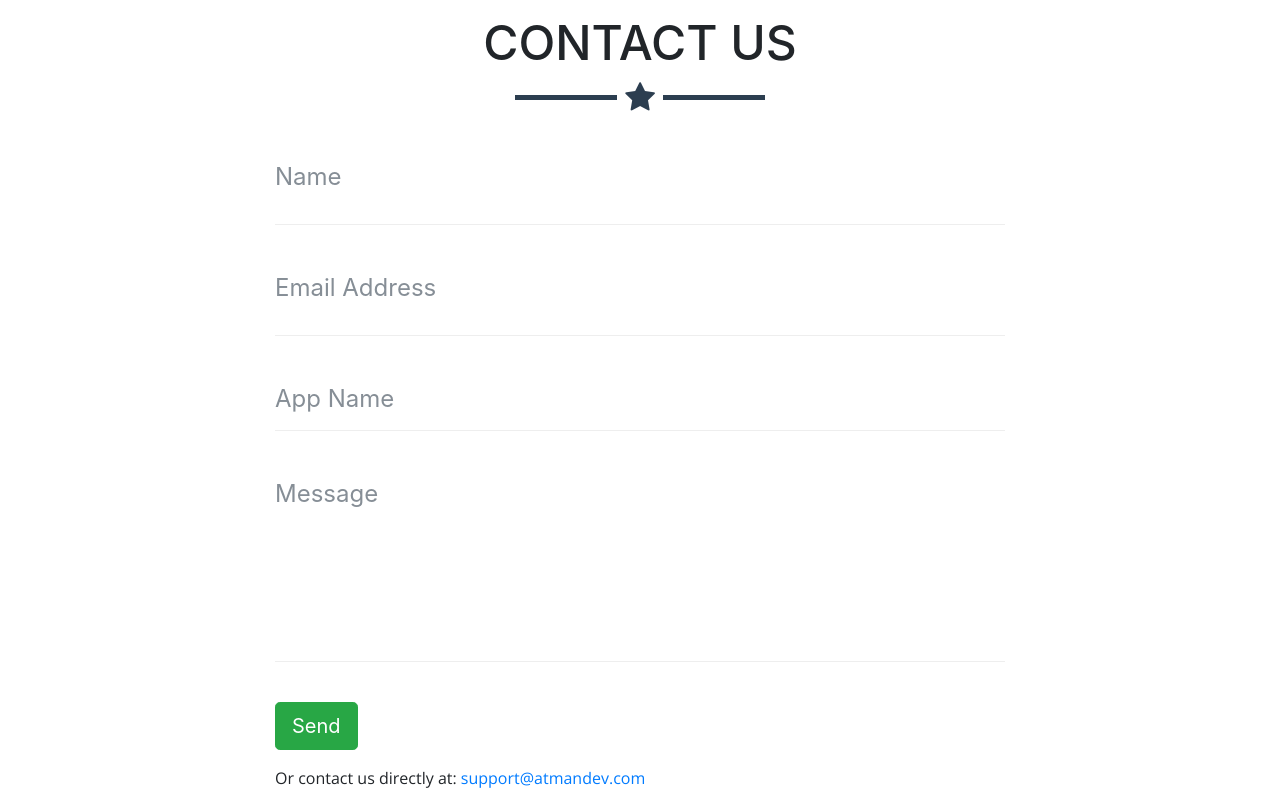
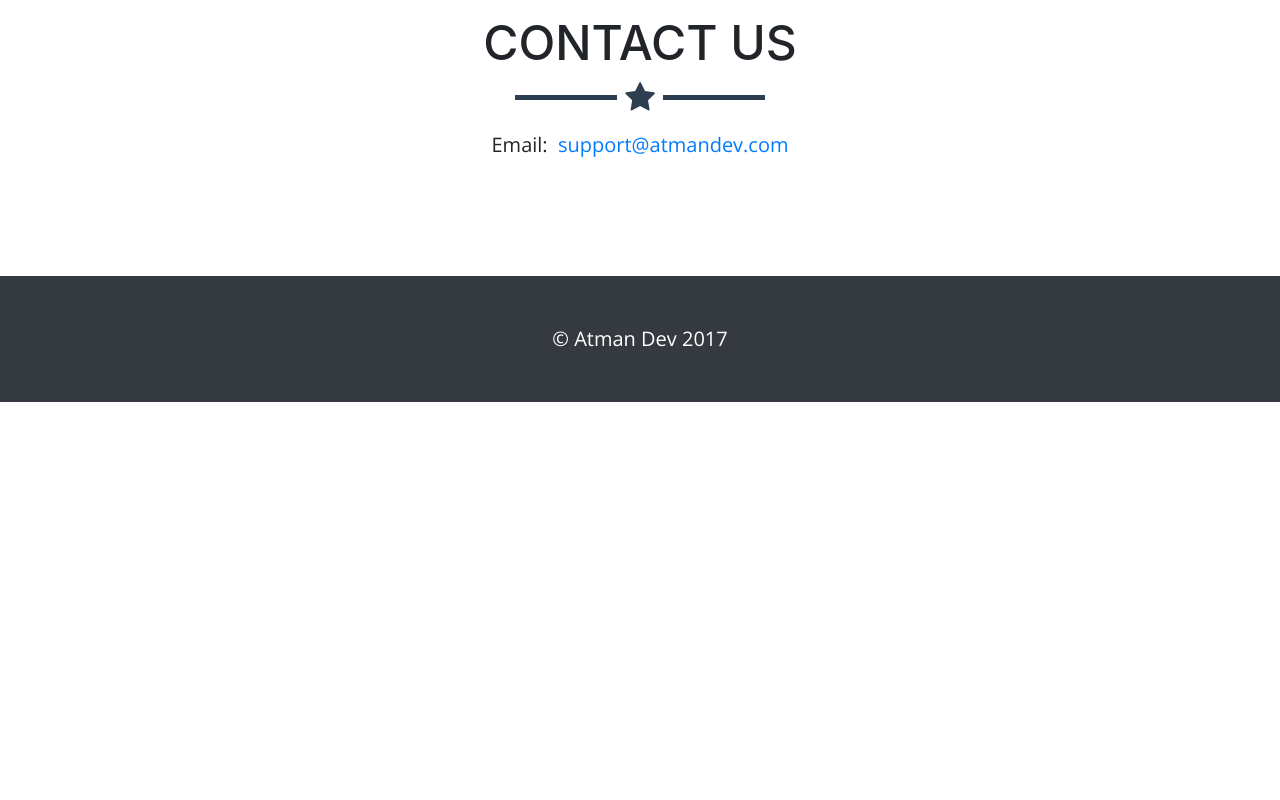
Before and after one commit to brad-richardson/atmandev-web, a website with bundled scripts: page index.html in a window 1280 px wide. Shown: the part 3100-3900 px from the top of the page. After the commit the page ends 3502 px from the top, so only its background shows below. Built offline with nearby package versions, Linux system fonts and the light colour scheme.

Commit message:
Hide form

```diff
--- a/index.html
+++ b/index.html
@@ -151,7 +151,7 @@
       <div class="container">
         <h2 class="text-center">Contact Us</h2>
         <hr class="star-primary">
-        <div class="row">
+        <div class="row" style="display:none;">
           <div class="col-lg-8 mx-auto">
             <!-- This part is shown and replaces the form after submission -->
             <div id="thankyou_message" style="display:none;">
@@ -160,10 +160,9 @@
 
             <!-- To configure the contact form email address, go to mail/contact_me.php and update the email address in the PHP file on line 19. -->
             <!-- The form should work on most web servers, but if the form is not working you may need to configure your web server differently. -->
-            <form id="gform" method="POST" action="https://script.google.com/macros/s/AKfycbybVNAoYvAJqKU6jxb_Z423v9Lo3c0z2HjeDM02mstyUnFMn1Ts/exec">
+            <form id="gform" method="POST" action="">
               <!--input id must be honeypot or else it wont work-->
               <label class="sr-only">Keep this field blank</label>
-              <input id="honeypot" type="text" name="honeypot" value="" style="display:none;"/>
               <!--the rest of your form-->
               <div class="control-group">
                 <div class="form-group floating-label-form-group controls">
@@ -193,15 +192,18 @@
                 </div>
               </div>
               <br>
+              <input id="honeypot" type="text" name="honeypot" value="" style="display:none;"/>
               <div id="success"></div>
               <div class="form-group">
                 <button type="submit" class="btn btn-success btn-lg">Send</button>
               </div>
             </form>
 
-            <div style="font-family: Open Sans, sans-serif;">Or contact us directly at: <a href="mailto:support@atmandev.com">support@atmandev.com</a></div>
+
           </div>
+
         </div>
+        <div class="text-center" style="font-family: Open Sans, sans-serif;"><p>Email:&nbsp; <a href="mailto:support@atmandev.com">support@atmandev.com</a></p></div>
       </div>
     </section>
 
```
